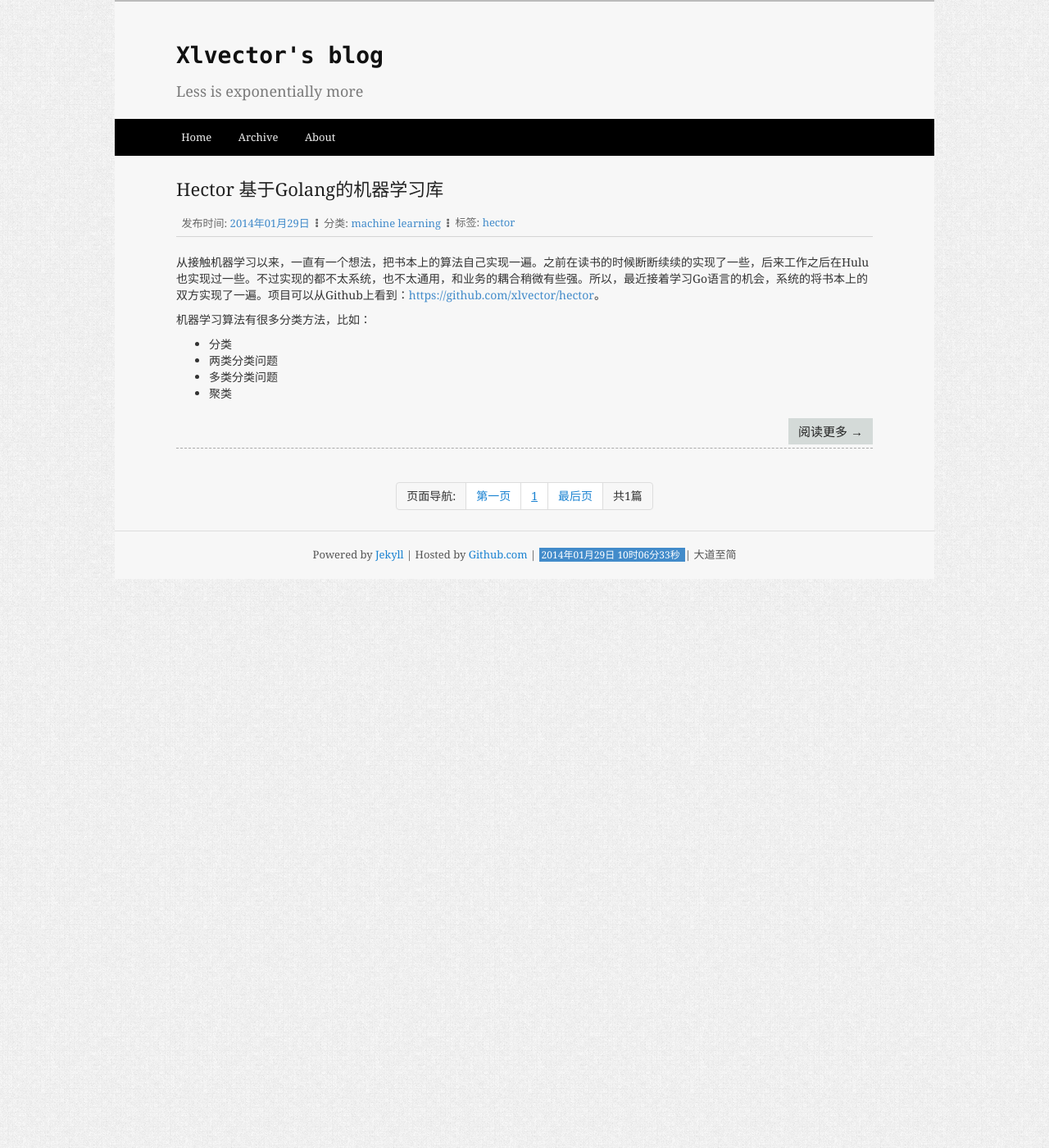
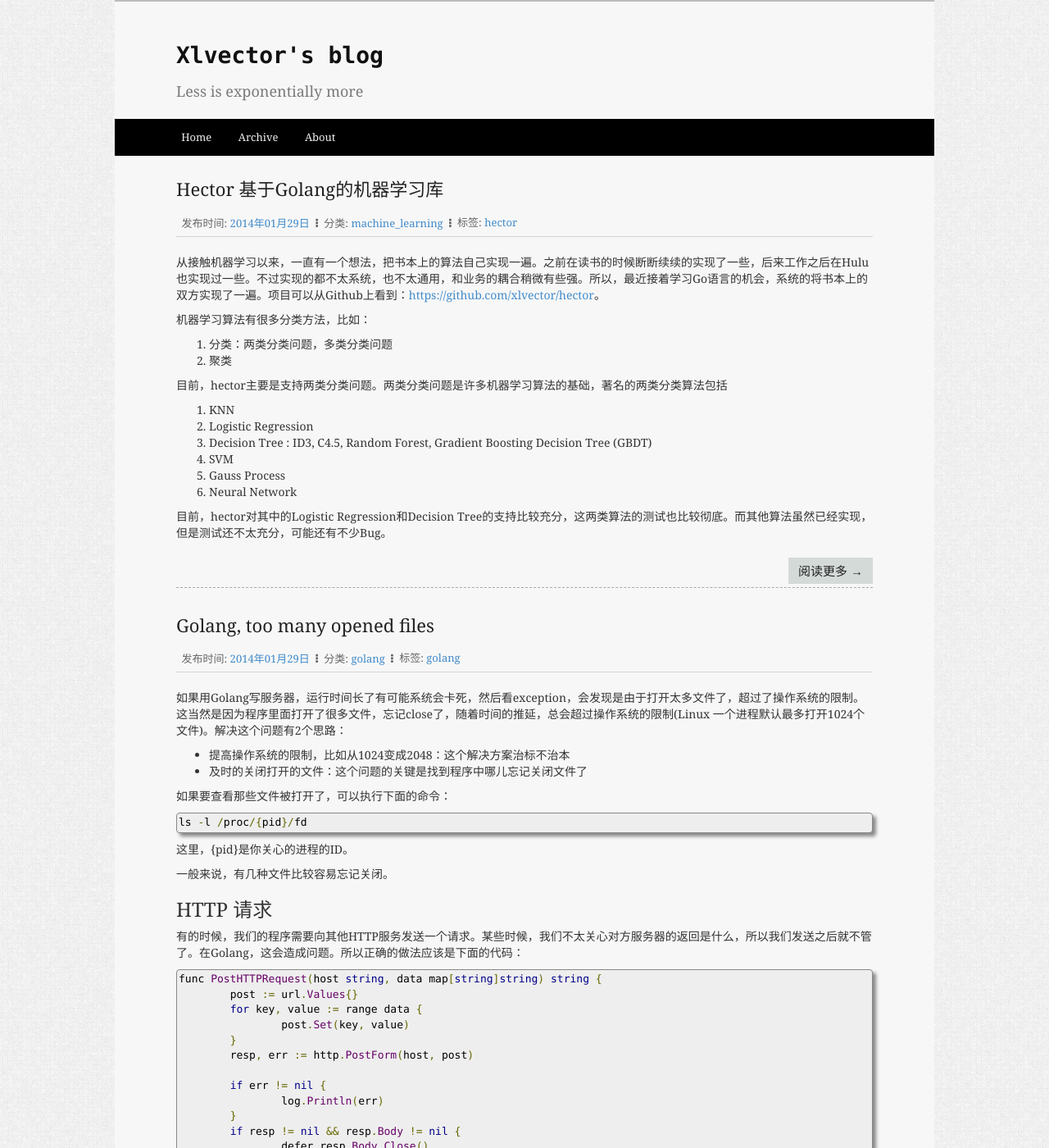
Before and after one commit to xlvector/xlvector.github.com, a Jekyll site: the page built from index.html, in a window 1280 px wide and 1400 px high. Shown: the whole window at 82% size. Built offline with Jekyll 4.4.1, drawn with Linux system fonts in a browser that asks for light colours; Markdown is read by kramdown in place of the engine named in the settings; the list of posts is cut into pages by our own code; some of the changed text lies outside the part shown.

Commit message:
blog: golang too many opened files

```diff
--- /dev/null
+++ b/_posts/2014-01-29-flume-spooldir-source-problem.md
@@ -0,0 +1,21 @@
+---
+layout: post
+title: Flume Spooldir 源的一些问题
+categories: hadoop
+tags: flume
+---
+
+最近在用Flume做数据的收集。用到了里面的Spooldir的源在使用中有如下的问题：
+
+* 如果文件的某一行有乱码，不符合指定的编码规范，那么flume会抛出一个exception，然后就停在那儿了。
+* spooldir指定的文件夹中的文件一旦被修改，flume就会抛出一个exception，然后停在那儿了。
+
+其实，flume的最大问题就是不够鲁棒。一旦出现问题，不能跳过，只能死在那儿。不知道flume为什么要这么设计。理论上，它应该允许我们在配置文件中指定在遇到错误的行时，是停止还是跳过，不过它目前并不支持这个。所以，我们只能写一个自己的flume的插件了。
+
+	https://github.com/xlvector/flume
+	https://github.com/ponyma/flume
+
+这个插件主要修复了前面提到的两个问题：
+
+* 如果某一行有乱码，flume会忽略这一行
+* flume只会check最近N分钟没有修改过的文件
--- /dev/null
+++ b/_posts/2014-01-29-golang-too-many-opened-files.md
@@ -0,0 +1,46 @@
+---
+layout: post
+title: Golang, too many opened files
+categories: golang
+tags: golang
+---
+
+如果用Golang写服务器，运行时间长了有可能系统会卡死，然后看exception，会发现是由于打开太多文件了，超过了操作系统的限制。这当然是因为程序里面打开了很多文件，忘记close了，随着时间的推延，总会超过操作系统的限制(Linux 一个进程默认最多打开1024个文件)。解决这个问题有2个思路：
+
+* 提高操作系统的限制，比如从1024变成2048：这个解决方案治标不治本
+* 及时的关闭打开的文件：这个问题的关键是找到程序中哪儿忘记关闭文件了
+
+如果要查看那些文件被打开了，可以执行下面的命令：
+
+	ls -l /proc/{pid}/fd
+
+这里，{pid}是你关心的进程的ID。
+
+一般来说，有几种文件比较容易忘记关闭。
+
+## HTTP 请求
+
+有的时候，我们的程序需要向其他HTTP服务发送一个请求。某些时候，我们不太关心对方服务器的返回是什么，所以我们发送之后就不管了。在Golang，这会造成问题。所以正确的做法应该是下面的代码：
+
+	func PostHTTPRequest(host string, data map[string]string) string {
+		post := url.Values{}
+		for key, value := range data {
+			post.Set(key, value)
+		}
+		resp, err := http.PostForm(host, post)
+
+		if err != nil {
+			log.Println(err)
+		}
+		if resp != nil && resp.Body != nil {
+			defer resp.Body.Close()
+			output, err := ioutil.ReadAll(resp.Body)
+			if err != nil {
+				log.Println(err)
+			}
+			return string(output)
+		}
+		return ""
+	}
+
+这里，resp里面的Body，无论我们要不要用到，都得记住关闭。
--- a/_posts/2014-01-29-hector.md
+++ b/_posts/2014-01-29-hector.md
@@ -1,7 +1,7 @@
 ---
 layout: post
 title: Hector 基于Golang的机器学习库
-categories: machine learning
+categories: machine_learning
 tags: hector
 ---
 
@@ -9,7 +9,16 @@ tags: hector
 
 机器学习算法有很多分类方法，比如：
 
-- 分类
- - 两类分类问题
- - 多类分类问题
-- 聚类
+1. 分类：两类分类问题，多类分类问题
+2. 聚类
+
+目前，hector主要是支持两类分类问题。两类分类问题是许多机器学习算法的基础，著名的两类分类算法包括
+
+1. KNN
+2. Logistic Regression
+3. Decision Tree : ID3, C4.5, Random Forest, Gradient Boosting Decision Tree (GBDT)
+4. SVM
+5. Gauss Process
+6. Neural Network
+
+目前，hector对其中的Logistic Regression和Decision Tree的支持比较充分，这两类算法的测试也比较彻底。而其他算法虽然已经实现，但是测试还不太充分，可能还有不少Bug。
```
